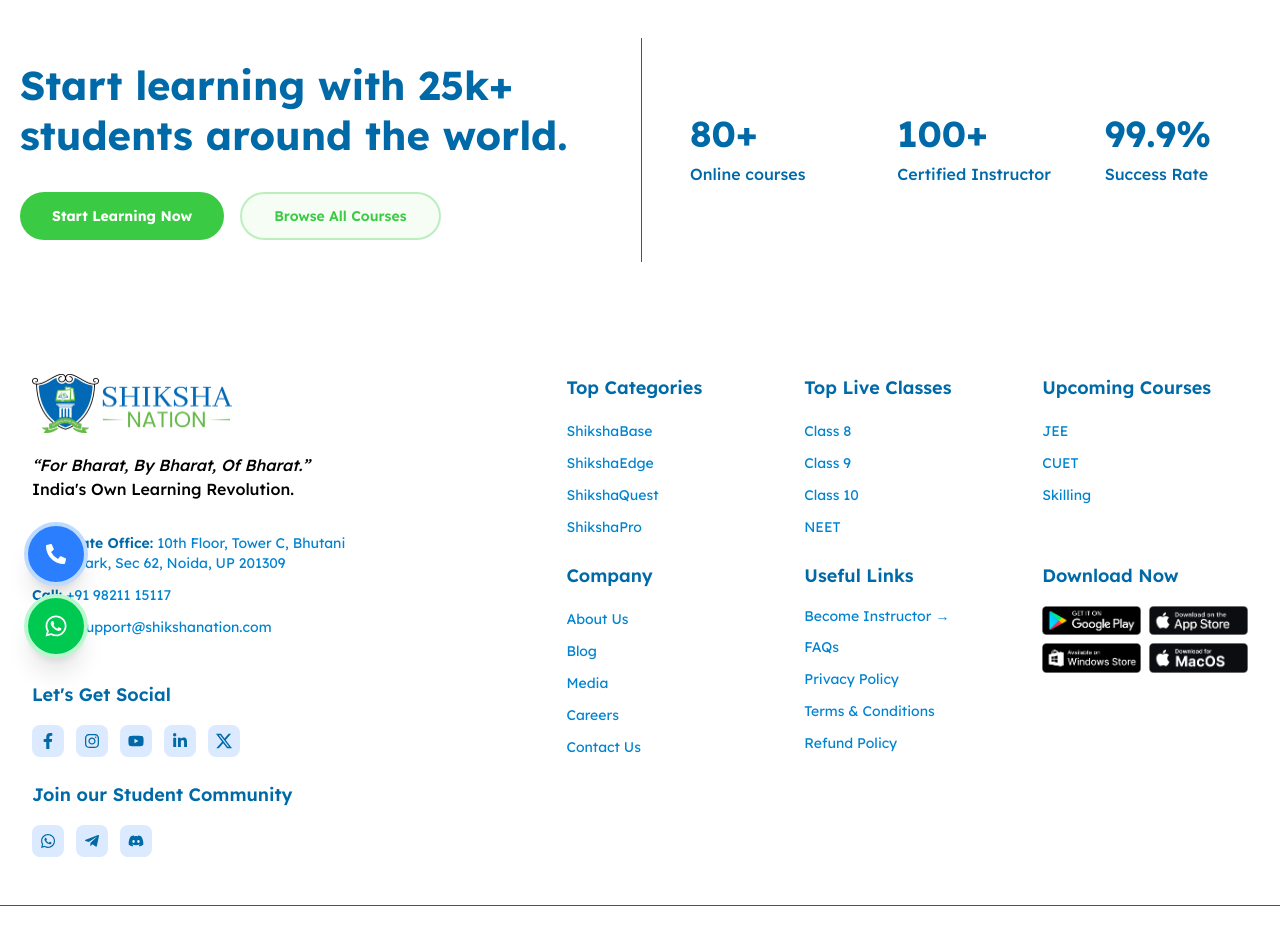
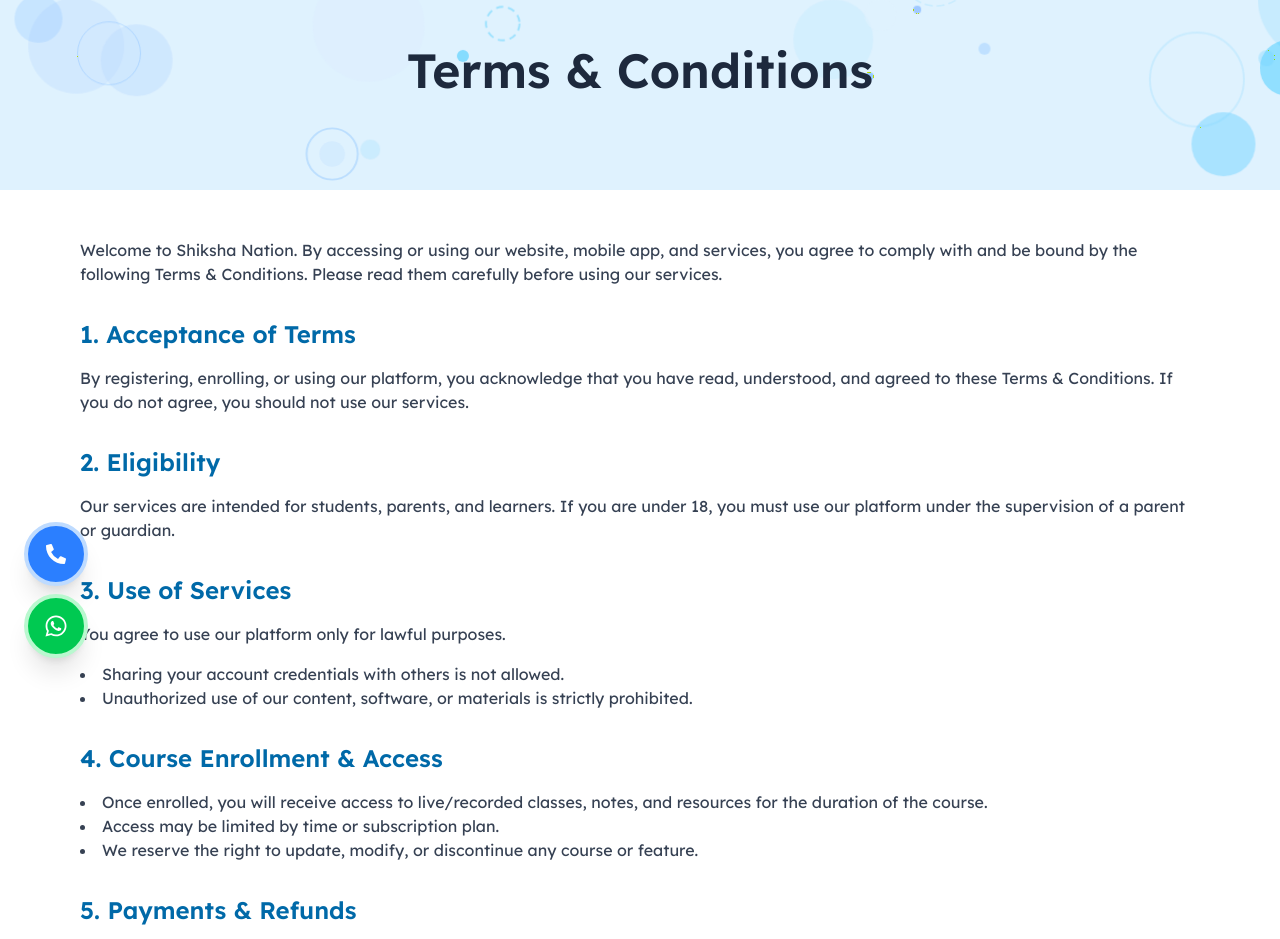
Before and after one commit to shikshanationdev/web, a Next.js app: page /terms-conditions in a window 1280 px wide. Shown: the part 122-1061 px from the top of the page. Built offline with nearby package versions, Linux system fonts and the light colour scheme.

Commit message:
Refactor Refund Policy and Terms & Conditions pages; enhance styling and content structure for improved readability and user experience.

```diff
--- a/src/app/refund-policy/page.tsx
+++ b/src/app/refund-policy/page.tsx
@@ -5,7 +5,7 @@ import TableOfContents from '@/components/refund/TableOfContents'
 
 const RefundPolicyPage = () => {
   return (
-    <div className='min-h-screen bg-gray-50'>
+    <div className='min-h-screen'>
       {/* Banner Section */}
       <Banner
         heading="Refund Policy"
--- a/src/app/terms-conditions/page.tsx
+++ b/src/app/terms-conditions/page.tsx
@@ -1,9 +1,17 @@
-import React from 'react'
+import React from 'react';
+import Banner from '@/components/Banner';
+import TermsConditionsContent from '@/components/termsCondition/TermsConditionsContent';
 
-const page = () => {
+const TermsConditionsPage = () => {
   return (
-    <div className='max-w-[1536px] mx-auto'>page</div>
-  )
-}
+    <div className='max-w-[1536px] mx-auto'>
+      <Banner
+        heading="Terms & Conditions"
+        subtitle="Please read these terms carefully"
+      />
+      <TermsConditionsContent />
+    </div>
+  );
+};
 
-export default page
+export default TermsConditionsPage;
--- a/src/components/refund/RefundPolicyContent.tsx
+++ b/src/components/refund/RefundPolicyContent.tsx
@@ -8,7 +8,7 @@ const RefundPolicyContent: React.FC = () => {
         <p className="mb-8 text-gray-600">
           <strong>Effective Date:</strong> 10 July 2025
         </p>
-        <p className="mb-8">
+        <p className="mb-8 text-gray-700">
           Shiksha Nation ("we", "our", or "us") strives to provide the best experience for our users. This Refund Policy outlines the conditions under which you may request a refund for any purchase made through the Shiksha Nation mobile application ("App").
         </p>
 
@@ -16,7 +16,7 @@ const RefundPolicyContent: React.FC = () => {
           <h2 className="text-2xl font-semibold mb-4 text-sky-700">
             1. Eligibility for Refund
           </h2>
-          <ul className="list-disc list-inside space-y-2">
+          <ul className="list-disc list-inside space-y-2 text-gray-700">
             <li>Refunds are available only for purchases made directly through the Shiksha Nation App or website.</li>
             <li>Refund requests must be made within 7 days of the purchase date.</li>
             <li>Courses or test series where more than 20% of content is accessed are not eligible for a refund.</li>
@@ -27,7 +27,7 @@ const RefundPolicyContent: React.FC = () => {
           <h2 className="text-2xl font-semibold mb-4 text-sky-700">
             2. Non-Refundable Situations
           </h2>
-          <ul className="list-disc list-inside space-y-2">
+          <ul className="list-disc list-inside space-y-2 text-gray-700">
             <li>Digital goods fully consumed or downloaded.</li>
             <li>Subscription plans after the trial period has ended.</li>
             <li>Violation of our Terms of Use.</li>
@@ -38,15 +38,15 @@ const RefundPolicyContent: React.FC = () => {
           <h2 className="text-2xl font-semibold mb-4 text-sky-700">
             3. How to Request a Refund
           </h2>
-          <p className="mb-4">
+          <p className="mb-4 text-gray-700">
             To initiate a refund, please email our support team at <a href="mailto:support@shikshanation.com" className="text-sky-600 hover:text-sky-800 font-medium">support@shikshanation.com</a> with the following details:
           </p>
-          <ul className="list-disc list-inside space-y-2 mb-4">
+          <ul className="list-disc list-inside space-y-2 mb-4 text-gray-700">
             <li>Your full name and registered email</li>
             <li>Order ID or transaction reference</li>
             <li>Reason for refund request</li>
           </ul>
-          <p>
+          <p className="text-gray-700">
             Our team will review your request within 3–5 business days and notify you of the decision.
           </p>
         </section>
@@ -55,7 +55,7 @@ const RefundPolicyContent: React.FC = () => {
           <h2 className="text-2xl font-semibold mb-4 text-sky-700">
             4. Refund Process
           </h2>
-          <ul className="list-disc list-inside space-y-2">
+          <ul className="list-disc list-inside space-y-2 text-gray-700">
             <li>If approved, refunds will be processed to your original payment method.</li>
             <li>Refunds may take 25–30 business days to reflect depending on your bank or payment provider.</li>
           </ul>
@@ -65,7 +65,7 @@ const RefundPolicyContent: React.FC = () => {
           <h2 className="text-2xl font-semibold mb-4 text-sky-700">
             5. Contact Us
           </h2>
-          <p className="mb-4">
+          <p className="mb-4 text-gray-700">
             If you have any questions or need assistance with a refund, feel free to contact us at:
           </p>
           <div className="bg-sky-50 p-6 rounded-lg">
--- /dev/null
+++ b/src/components/termsCondition/TermsConditionsContent.tsx
@@ -0,0 +1,129 @@
+"use client";
+import React from "react";
+
+const TermsConditionsContent: React.FC = () => {
+  return (
+    <div className="max-w-6xl mx-auto px-4 py-12">
+      <div className="max-w-none">
+        <p className="mb-8 text-gray-700">
+          Welcome to Shiksha Nation. By accessing or using our website, mobile app, and services, you agree to comply with and be bound by the following Terms & Conditions. Please read them carefully before using our services.
+        </p>
+
+        <section className="mb-8">
+          <h2 className="text-2xl font-semibold mb-4 text-sky-700">
+            1. Acceptance of Terms
+          </h2>
+          <p className="text-gray-700">
+            By registering, enrolling, or using our platform, you acknowledge that you have read, understood, and agreed to these Terms & Conditions. If you do not agree, you should not use our services.
+          </p>
+        </section>
+
+        <section className="mb-8">
+          <h2 className="text-2xl font-semibold mb-4 text-sky-700">
+            2. Eligibility
+          </h2>
+          <p className="text-gray-700">
+            Our services are intended for students, parents, and learners. If you are under 18, you must use our platform under the supervision of a parent or guardian.
+          </p>
+        </section>
+
+        <section className="mb-8">
+          <h2 className="text-2xl font-semibold mb-4 text-sky-700">
+            3. Use of Services
+          </h2>
+          <p className="mb-4 text-gray-700">
+            You agree to use our platform only for lawful purposes.
+          </p>
+          <ul className="list-disc list-inside mb-4 text-gray-700">
+            <li>Sharing your account credentials with others is not allowed.</li>
+            <li>Unauthorized use of our content, software, or materials is strictly prohibited.</li>
+          </ul>
+        </section>
+
+        <section className="mb-8">
+          <h2 className="text-2xl font-semibold mb-4 text-sky-700">
+            4. Course Enrollment & Access
+          </h2>
+          <ul className="list-disc list-inside mb-4 text-gray-700">
+            <li>Once enrolled, you will receive access to live/recorded classes, notes, and resources for the duration of the course.</li>
+            <li>Access may be limited by time or subscription plan.</li>
+            <li>We reserve the right to update, modify, or discontinue any course or feature.</li>
+          </ul>
+        </section>
+
+        <section className="mb-8">
+          <h2 className="text-2xl font-semibold mb-4 text-sky-700">
+            5. Payments & Refunds
+          </h2>
+          <ul className="list-disc list-inside mb-4 text-gray-700">
+            <li>Fees for courses must be paid in full or as per the chosen payment plan.</li>
+            <li>Payments are accepted through secure gateways (cards, UPI, net banking, wallets).</li>
+            <li>Refunds are subject to our Refund Policy. Please review it before enrolling.</li>
+          </ul>
+        </section>
+
+        <section className="mb-8">
+          <h2 className="text-2xl font-semibold mb-4 text-sky-700">
+            6. Intellectual Property Rights
+          </h2>
+          <ul className="list-disc list-inside mb-4 text-gray-700">
+            <li>All content, study materials, videos, and tests are the property of Shiksha Nation.</li>
+            <li>You may not copy, share, distribute, or resell our materials without permission.</li>
+          </ul>
+        </section>
+
+        <section className="mb-8">
+          <h2 className="text-2xl font-semibold mb-4 text-sky-700">
+            7. User Responsibilities
+          </h2>
+          <ul className="list-disc list-inside mb-4 text-gray-700">
+            <li>Maintain accurate account information.</li>
+            <li>Respect instructors, fellow students, and community guidelines.</li>
+            <li>Do not attempt to hack, disrupt, or misuse the platform.</li>
+          </ul>
+        </section>
+
+        <section className="mb-8">
+          <h2 className="text-2xl font-semibold mb-4 text-sky-700">
+            8. Termination of Account
+          </h2>
+          <p className="text-gray-700">
+            We reserve the right to suspend or terminate accounts that violate these Terms & Conditions or misuse our platform.
+          </p>
+        </section>
+
+        <section className="mb-8">
+          <h2 className="text-2xl font-semibold mb-4 text-sky-700">
+            9. Changes to Terms
+          </h2>
+          <p className="text-gray-700">
+            We may update these Terms & Conditions from time to time. Updated versions will be posted on this page with a revised "Last Updated" date.
+          </p>
+        </section>
+
+        <section className="mb-8">
+          <h2 className="text-2xl font-semibold mb-4 text-sky-700">
+            10. Governing Law
+          </h2>
+          <p className="text-gray-700">
+            These Terms & Conditions are governed by the laws of India. Any disputes will be subject to the jurisdiction of courts in Delhi.
+          </p>
+        </section>
+
+        <section>
+          <h2 className="text-2xl font-semibold mb-4 text-sky-700">
+            11. Contact Us
+          </h2>
+          <p className="mb-4 text-gray-700">
+            For any questions or concerns regarding these Terms & Conditions, please contact us:
+          </p>
+          <p className="mb-2 text-sky-600"><strong className="text-sky-700">Corporate Office:</strong> 10th Floor, Tower C, Bhutani Cyber Park, Sec 62, Noida, UP 201309</p>
+          <p className="mb-2 text-sky-600"><strong className="text-sky-700">Call:</strong> +91 98211 15117</p>
+          <p className="mb-2 text-sky-600"><strong className="text-sky-700">Email:</strong> support@shikshanation.com</p>
+        </section>
+      </div>
+    </div>
+  );
+};
+
+export default TermsConditionsContent;
```
Also changed, not shown: src/components/privacy/PrivacyPolicyContent.tsx (+22 -22 lines).
